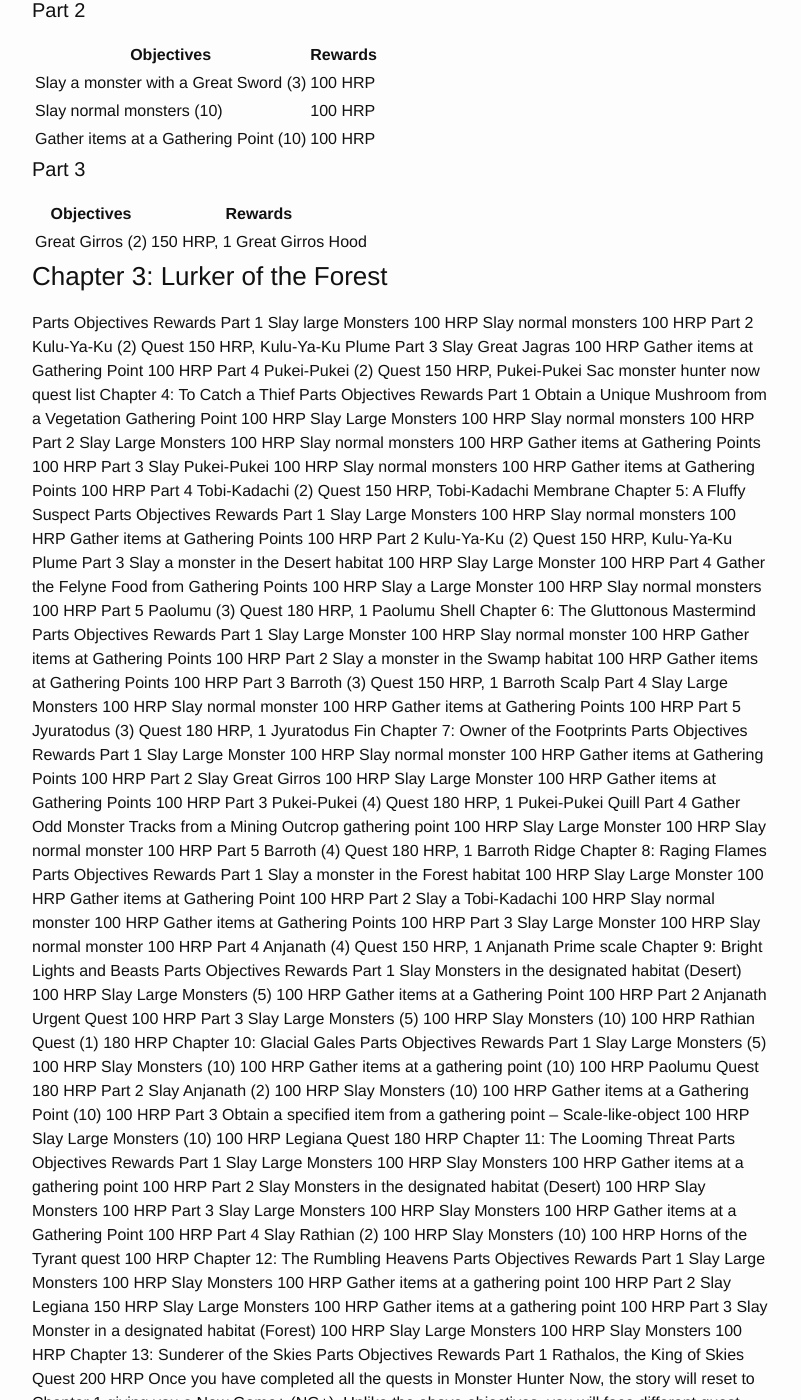
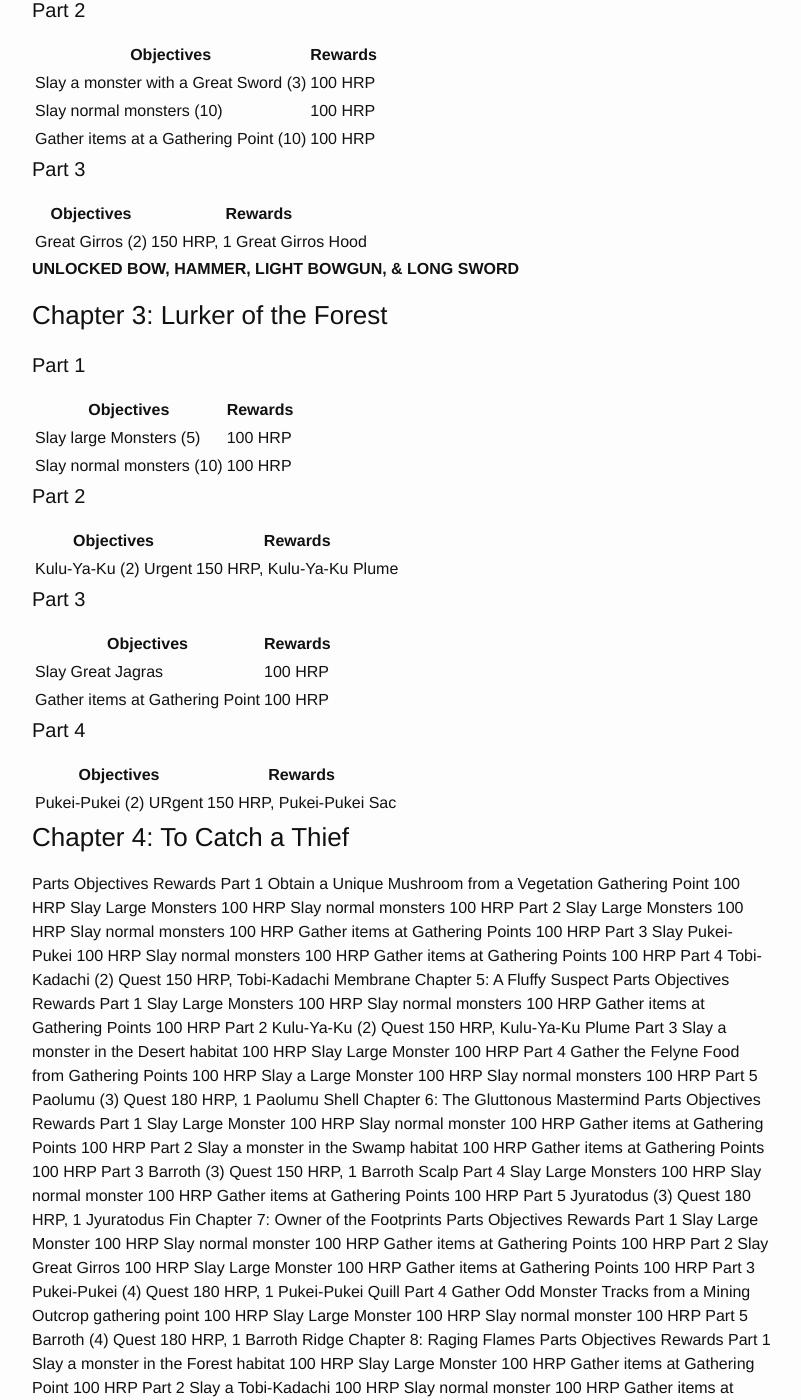
Before and after one commit to roclar/roclar.github.io, a Jekyll site: the page built from MHNowStoryChapters.md, in a window 1280 px wide and 1400 px high, scrolled down 2374 px. Shown: the whole window, without its empty margins (238-1039 px from the left). Built offline with Jekyll 4.4.1, drawn with Linux system fonts in a browser that asks for light colours; some of the changed text lies outside the part shown.

Commit message:
Formatted chapter 3.  Added weapons available note

```diff
--- a/MHNowStoryChapters.md
+++ b/MHNowStoryChapters.md
@@ -122,17 +122,38 @@
 | ---------- | ------- |
 | Great Girros (2) | 150 HRP, 1 Great Girros Hood |
 
+**UNLOCKED BOW, HAMMER, LIGHT BOWGUN, & LONG SWORD**
+
 ### Chapter 3: Lurker of the Forest
 
-Parts	Objectives	Rewards
-Part 1	Slay large Monsters	100 HRP
-Slay normal monsters	100 HRP
-Part 2	Kulu-Ya-Ku (2) Quest	150 HRP, Kulu-Ya-Ku Plume
-Part 3	Slay Great Jagras	100 HRP
-Gather items at Gathering Point	100 HRP
-Part 4	Pukei-Pukei (2) Quest	150 HRP, Pukei-Pukei Sac
-monster hunter now quest list
-Chapter 4: To Catch a Thief
+#### Part 1
+
+| Objectives | Rewards |
+| ---------- | ------- |
+| Slay large Monsters (5) | 100 HRP |
+| Slay normal monsters (10) | 100 HRP |
+
+#### Part 2
+
+| Objectives | Rewards |
+| ---------- | ------- |
+| Kulu-Ya-Ku (2) Urgent | 150 HRP, Kulu-Ya-Ku Plume |
+
+#### Part 3
+
+| Objectives | Rewards |
+| ---------- | ------- |
+| Slay Great Jagras | 100 HRP |
+| Gather items at Gathering Point | 100 HRP |
+
+#### Part 4
+
+| Objectives | Rewards |
+| ---------- | ------- |
+| Pukei-Pukei (2) URgent | 150 HRP, Pukei-Pukei Sac |
+
+### Chapter 4: To Catch a Thief
+
 Parts	Objectives	Rewards
 Part 1	Obtain a Unique Mushroom from a Vegetation Gathering Point	100 HRP
 Slay Large Monsters	100 HRP
```
